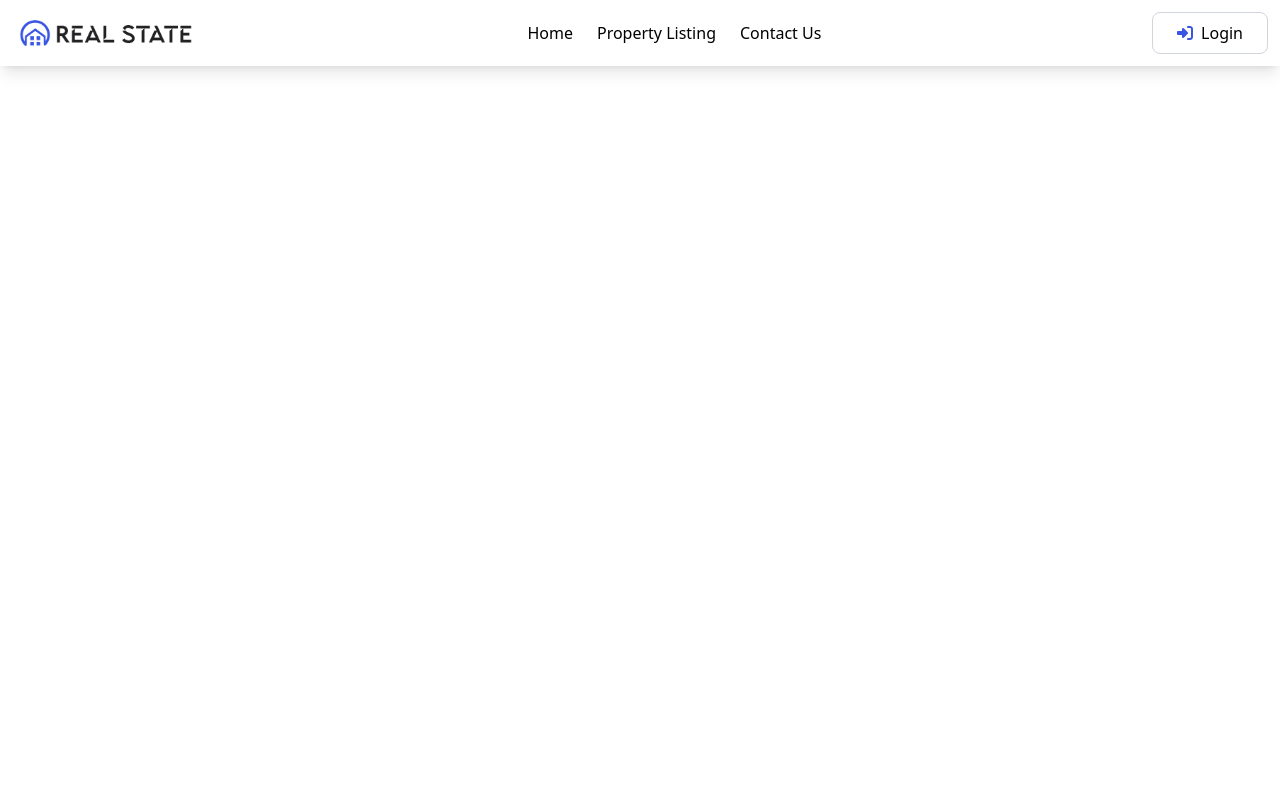
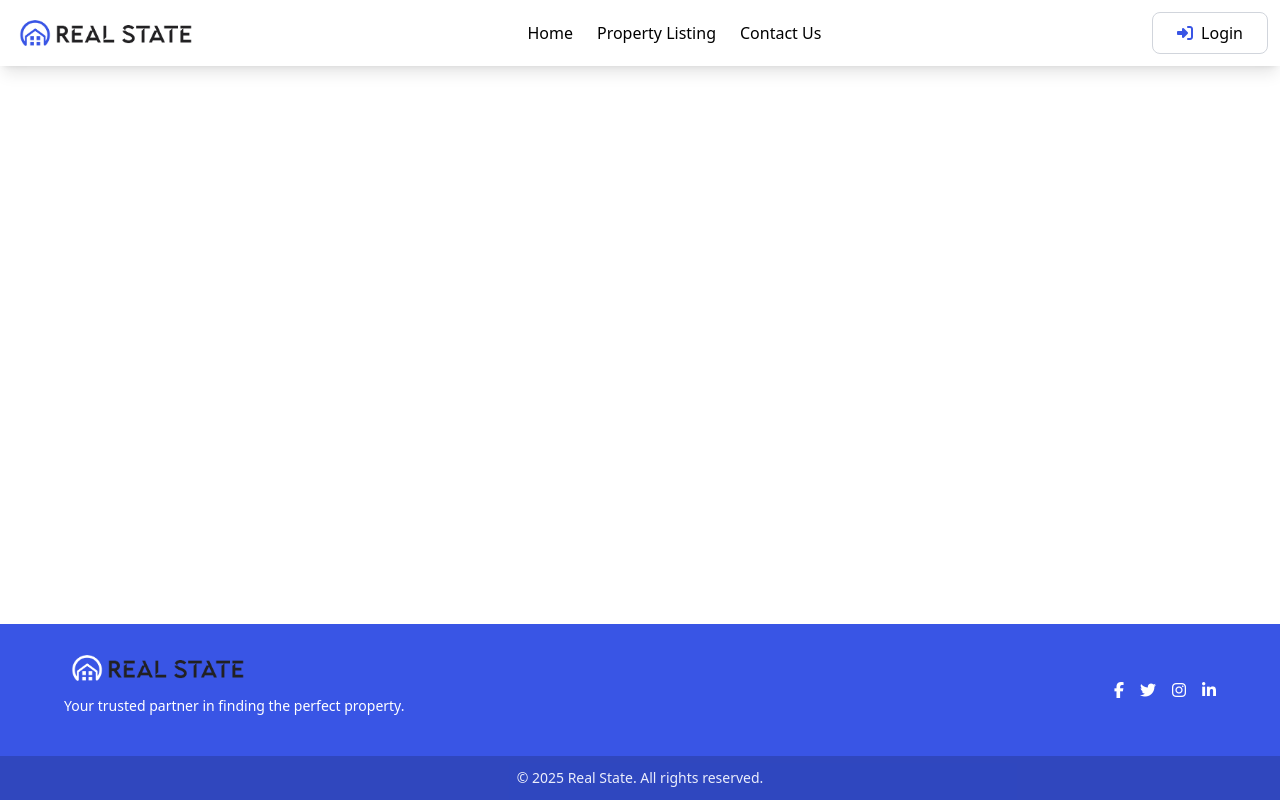
Before and after one commit to abdinaser49/Real-State, a website: page index.html in a window 1280 px wide. Drawn offline with Linux system fonts and the light colour scheme.

Commit message:
add footer

```diff
--- a/index.html
+++ b/index.html
@@ -10,6 +10,7 @@
     <script src="https://kit.fontawesome.com/687c8aeb98.js" crossorigin="anonymous"></script>
 </head>
 <body>
+    <header>
         <nav class="p-3 flex justify-between bg-white items-center sticky top-0 shadow-lg z-50">
             <a href="#" id="brand" class="flex items-center gap-2">
                 <img src="./assets/logo-1-02.png" class="h-10 w-auto" alt="logo">
@@ -49,10 +50,29 @@
                 </button>
             </div>
         </nav>
+    </header>
+    <main>
 
-
-
-
+    </main>
+    <footer class="bg-[#3955E5] text-white mt-20 absolute w-full bottom-0">
+        <div class="max-w-6xl py-6 mx-auto flex flex-col md:flex-row justify-between items-center space-y-4">
+            <div class="flex flex-col items-center md:items-start gap-2">
+                <a href="#" id="brand" class="flex items-center md:items-start gap-2">
+                    <img src="./assets/footer-logo-02.png" class="h-10 w-auto" alt="logo">
+                </a>
+                <p class="text-sm text-center md:text-left">Your trusted partner in finding the perfect property.</p>
+            </div>
+            <div class="flex gap-4">
+                <a href="#" class="hover:text-[#222123]"><i class="fab fa-facebook-f"></i></a>
+                <a href="#" class="hover:text-[#222123]"><i class="fab fa-twitter"></i></a>
+                <a href="#" class="hover:text-[#222123]"><i class="fab fa-instagram"></i></a>
+                <a href="#" class="hover:text-[#222123]"><i class="fab fa-linkedin-in"></i></a>
+            </div>
+        </div>
+        <div class="w-full bg-[#2f46bb] opacity-90 text-center py-3">
+            <p class="text-sm">&copy; 2025 Real State. All rights reserved.</p>
+        </div>
+    </footer>
     <script src="./main.js"></script>
 </body>
 </html>
```
Also changed, not shown: assets/footer-logo-02.png (added), css/output.css. Lines whose indentation alone changed are shown as unchanged.
